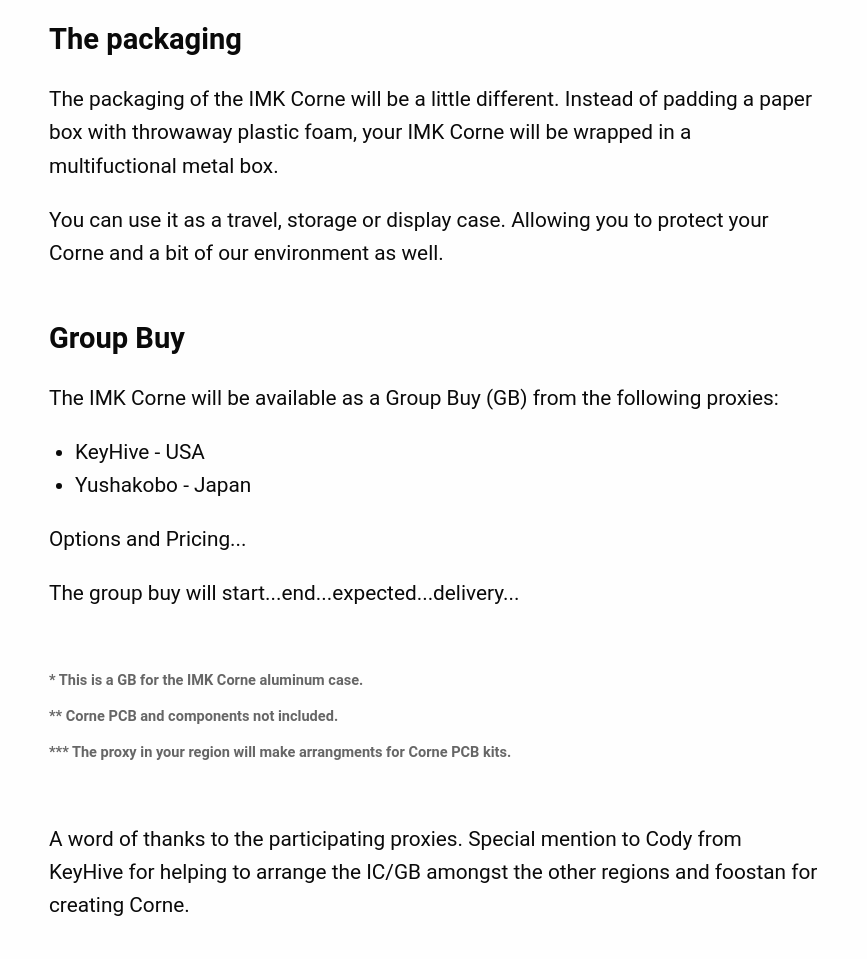
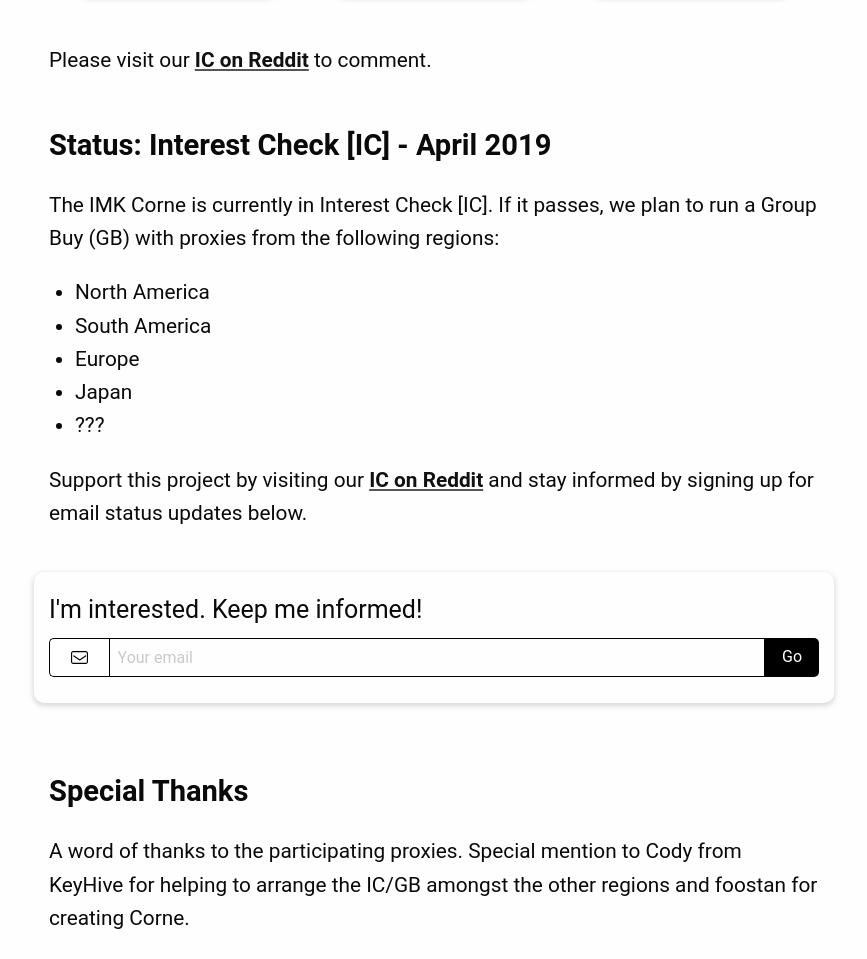
Before and after one commit to leotumwattana/imkcorne, a website: page index.html in a window 1280 px wide. Shown: the part 2440-3399 px from the top of the page, without its empty margins (206-1073 px from the left). Drawn offline with nearby package versions, Linux system fonts and the light colour scheme; a web font is replaced by a local one.

Commit message:
Update content for use as IC

```diff
--- a/index.html
+++ b/index.html
@@ -17,12 +17,15 @@
   </head>
   <body>
     <div class="grid-container">
+
+      <!-- Header Logo -->
       <div class="grid-x grid-padding-x margin-large">
         <div class="small-12 text-center cell">
           <img class="imkxcorne" src="./assets/img/IMKxCorne.svg" alt="IMK x Corne">
         </div>
       </div>
 
+      <!-- Image Carousel -->
       <div class="grid-x grid-padding-x">
         <div class="large-12 cell margin-bottom">
           <div class="orbit" data-orbit>
@@ -58,6 +61,7 @@
         </div>
       </div>
 
+      <!-- Copy -->
       <div class="grid-y grid-padding-x">
         <div class="large-12 medium-text-center large-text-center small-text-left cell margin-bottom">
           <img class="imkcorne" src="./assets/img/IMKCorne.svg" alt="IMK Corne">
@@ -85,9 +89,9 @@
         </div>
 
         <div class="large-12 cell margin-top">
-          <h3>Colors</h3>
-          <p>The initial run of this case will come in three timeless colors:</p>
-          <div class="grid-x">
+          <h3>Proposed Colors</h3>
+          <p>The initial run of this case will come in up to three colors. Here are three to start us off.</p>
+          <div class="grid-x color-chips">
             <div class="cell small-12 medium-4">
               <div class="card color-chip">
                 <div class="color-well color-1"></div>
@@ -116,21 +120,27 @@
               </div>
             </div>
           </div>
+          <p>Please visit our <a href="#">IC on Reddit</a> to comment.</p>
         </div>
 
-        <div class="large-12 cell margin-top">
+        <!-- <div class="large-12 cell margin-top">
           <h3>The packaging</h3>
           <p>The packaging of the IMK Corne will be a little different. Instead of padding a paper box with throwaway plastic foam, your IMK Corne will be wrapped in a multifuctional metal box.</p>
           <p>You can use it as a travel, storage or display case. Allowing you to protect your Corne and a bit of our environment as well.</p>
-        </div>
+        </div> -->
 
+        <!-- Group Buy Info -->
         <div class="large-12 cell margin-top">
-          <h3>Group Buy</h3>
-          <p>The IMK Corne will be available as a Group Buy (GB) from the following proxies:</p>
+          <h3>Status: Interest Check [IC] - April 2019</h3>
+          <p>The IMK Corne is currently in Interest Check [IC]. If it passes, we plan to run a Group Buy (GB) with proxies from the following regions:</p>
           <ul>
-            <li>KeyHive - USA</li>
-            <li>Yushakobo - Japan</li>
+            <li>North America</li>
+            <li>South America</li>
+            <li>Europe</li>
+            <li>Japan</li>
+            <li>???</li>
           </ul>
+<!--           <p>This is an interest</p>
           <p>Options and Pricing...</p>
           <p>The group buy will start...end...expected...delivery...</p>
           <div class="fineprint">
@@ -138,13 +148,43 @@
             <p>** Corne PCB and components not included.</p>
             <p>*** The proxy in your region will make arrangments for Corne PCB kits.</p>
           </div>
+ -->
+          <p>Support this project by visiting our <a href="#">IC on Reddit</a> and stay informed by signing up for email status updates below.</p>
+        </div>
+
+        <!-- Email Sign Up Form -->
+        <div class="large-12 cell email-form">
+          <div class="small-12 cell">
+            <h4>I'm interested. Keep me informed!</h4>
+          </div>
+          <div class="small-12 cell">
+            <form accept-charset="UTF-8" action="https://usebasin.com/f/3fd5f1b3a616" enctype="multipart/form-data" method="POST">
+              <div class="input-group">
+                <span class="input-group-label"><img src="./assets/img/email.svg" alt="Notify Me" width=17 height=17></span>
+                <input class="input-group-field" type="email" id="email" name="email" placeholder="Your email" required>
+                <div class="input-group-button">
+                  <button class="button" type="submit">Go</button>
+                </div>
+                <input type="hidden" id="gotcha" name="_gotcha">
+              </div>
+            </form>
+          </div>
+        </div>
+
+        <div class="large-12 cell">
+          <h3>Special Thanks</h3>
           <p>A word of thanks to the participating proxies. Special mention to Cody from KeyHive for helping to arrange the IC/GB amongst the other regions and foostan for creating Corne.</p>
         </div>
+
+
         <div class="large-12 text-right signature cell">
           <img class="imkulio" src="./assets/img/@IMKULIO.svg" alt="Signature of imkulio">
         </div>
       </div>
 
+
+
+      <!-- Footer -->
       <hr class="footer">
 
       <footer class="grid-x grid-padding-x">
--- a/scss/_settings.scss
+++ b/scss/_settings.scss
@@ -70,7 +70,7 @@
 $global-width: rem-calc(800);
 $global-lineheight: 1.5;
 $foundation-palette: (
-  primary: #1779ba,
+  primary: #000,
   secondary: #767676,
   success: #3adb76,
   warning: #ffae00,
@@ -285,7 +285,7 @@
 $button-margin: 0 0 $global-margin 0;
 $button-fill: solid;
 $button-background: $primary-color;
-$button-background-hover: scale-color($button-background, $lightness: -15%);
+$button-background-hover: scale-color($button-background, $lightness: 25%);
 $button-color: $white;
 $button-color-alt: $black;
 $button-radius: $global-radius;
@@ -420,8 +420,8 @@
 $helptext-font-size: rem-calc(13);
 $helptext-font-style: italic;
 $input-prefix-color: $black;
-$input-prefix-background: $light-gray;
-$input-prefix-border: 1px solid $medium-gray;
+$input-prefix-background: white;
+$input-prefix-border: 1px solid black;
 $input-prefix-padding: 1rem;
 $form-label-color: $black;
 $form-label-font-size: rem-calc(14);
@@ -439,11 +439,11 @@
 $input-background: $white;
 $input-background-focus: $white;
 $input-background-disabled: $light-gray;
-$input-border: 1px solid $medium-gray;
+$input-border: 1px solid black;
 $input-border-focus: 1px solid $dark-gray;
 $input-padding: $form-spacing / 2;
-$input-shadow: inset 0 1px 2px rgba($black, 0.1);
-$input-shadow-focus: 0 0 5px $medium-gray;
+$input-shadow: inset 0 1px 2px rgba($black, 0);
+$input-shadow-focus: 0 0 0px clear;
 $input-cursor-disabled: not-allowed;
 $input-transition: box-shadow 0.5s, border-color 0.25s ease-in-out;
 $input-number-spinners: true;
--- a/scss/app.scss
+++ b/scss/app.scss
@@ -67,6 +67,13 @@
   line-height: 1.6;
 }
 
+a {
+  text-decoration: underline;
+  text-decoration-color: #555;
+  color: #111;
+  font-weight: 600;
+}
+
 hr.footer {
   margin-top: 6em;
   margin-bottom: 2em;
@@ -108,6 +115,10 @@
     margin-top: 2em;
     margin-bottom: 2em;
   }
+}
+
+.color-chips {
+  margin-bottom: 0.9em;
 }
 
 .color-chip {
@@ -182,6 +193,39 @@
   }
 }
 
+// form {
+//   input {
+//     width: 200px;
+//     height: 20px;
+//   }
+//   button {
+//     background-color: black;
+//     // padding: 9px;
+//     color: white;
+//   }
+// }
+.email-form {
+  margin-top: 1em;
+  margin-bottom: 3em;
+  padding-top: 1.0em;
+  padding-bottom: 0.5em;
+  border-radius: 10px;
+
+  -webkit-box-shadow: 0px 2px 5px 1px rgba(194,194,194,0.6);
+  -moz-box-shadow: 0px 2px 5px 1px rgba(194,194,194,0.6);
+  box-shadow: 0px 2px 5px 1px rgba(194,194,194,0.6);
+
+  .input-group-label {
+    border-top-left-radius: 5px;
+    border-bottom-left-radius: 5px;
+  }
+
+  button {
+    border-top-right-radius: 5px;
+    border-bottom-right-radius: 5px;
+  }
+}
+
 .copyright {
   @include breakpoint(medium) {
     text-align: left;
```
Also changed, not shown: css/app.css.
